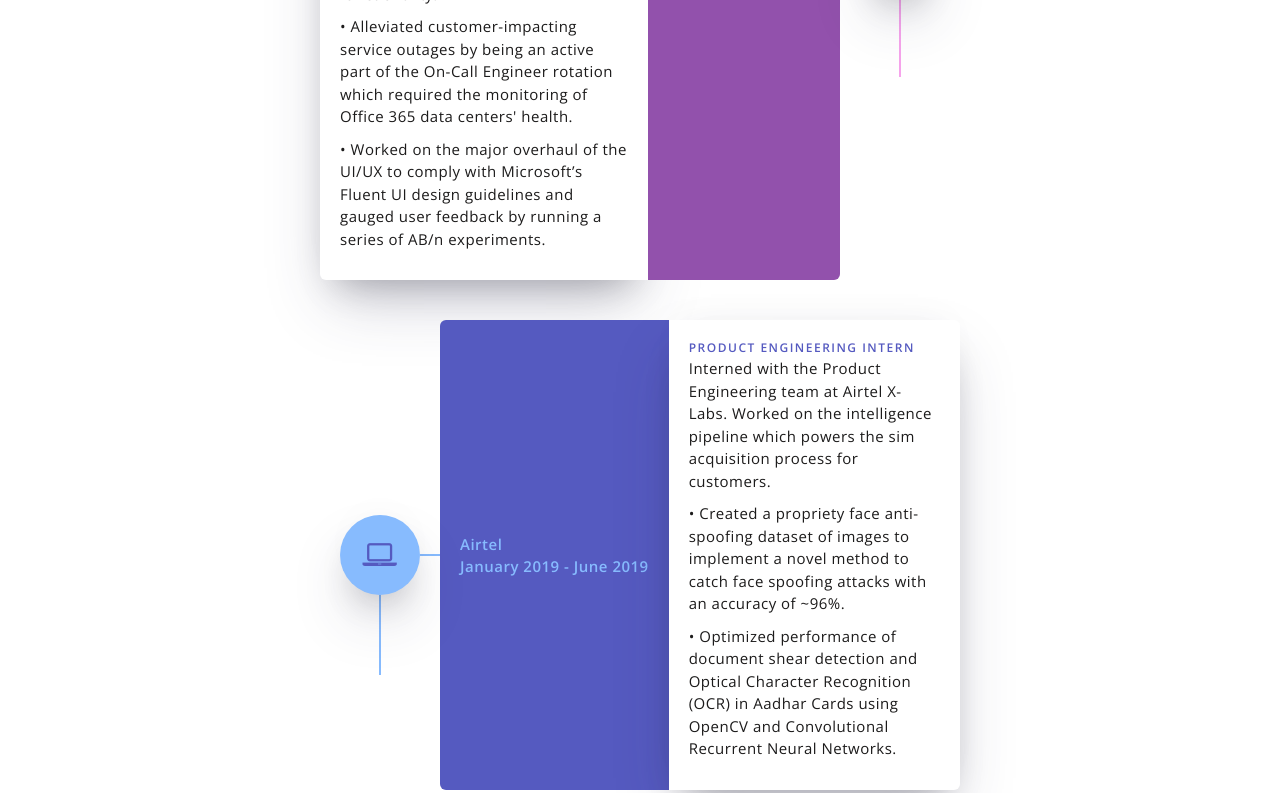
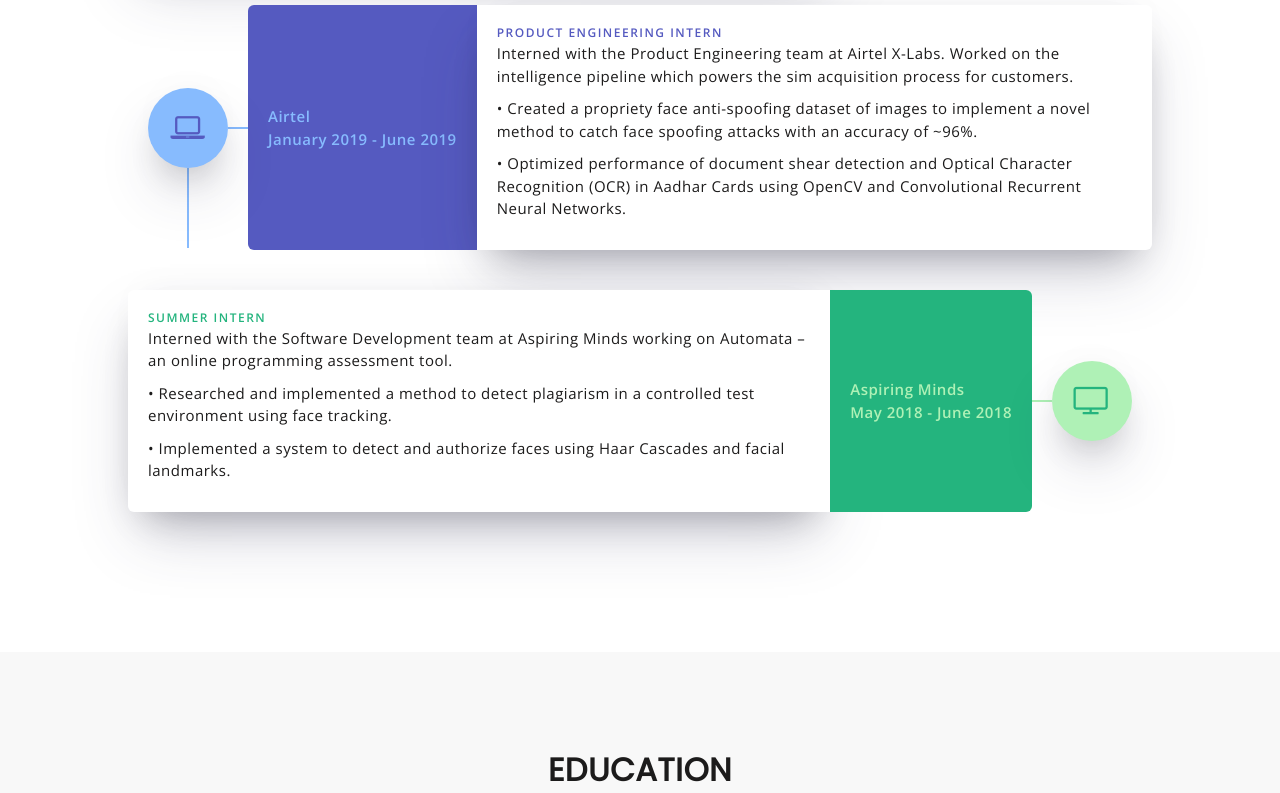
Before and after one commit to reficul31/reficul31.github.io, a plain HTML site: page index.html in a window 1280 px wide. Shown: the part 2279-3072 px from the top of the page. Drawn offline with nearby package versions, Linux system fonts and the light colour scheme.

Commit message:
Fixing CSS and adding aspiring minds experience

```diff
--- a/assets/css/style.css
+++ b/assets/css/style.css
@@ -1228,7 +1228,7 @@ button:focus {
   margin: 20px 0;
   border-radius: 6px;
   align-self: center;
-  width: 50vw;
+  width: 80vw;
 }
 .timeline__event:nth-child(2n+1) {
   flex-direction: row-reverse;
@@ -1279,7 +1279,7 @@ button:focus {
   padding: 20px;
   box-shadow: 0 30px 60px -12px rgba(50, 50, 93, 0.25), 0 18px 36px -18px rgba(0, 0, 0, 0.3), 0 -12px 36px -8px rgba(0, 0, 0, 0.025);
   background: #fff;
-  width: calc(40vw - 84px);
+  width: calc(80vw - 84px);
   border-radius: 0 6px 6px 0;
 }
 .timeline__event__date {
--- a/index.html
+++ b/index.html
@@ -106,7 +106,6 @@
 			</div>
 		</section>
 		<section id="mu-service">
-			<div class="container">
 			<div class="row">
 				<div class="col-md-12">
 					<div class="mu-service-area">
@@ -164,16 +163,17 @@
 											<i class="fa fa-television"></i>
 										</div>
 										<div class="timeline__event__date">
-												WorldBrain.io<br />
-												May 2017 - September 2017
+											Aspiring Minds<br />
+											May 2018 - June 2018
 										</div>
 										<div class="timeline__event__content">
 											<div class="timeline__event__title">
-													Google Summer of Code Intern
+												Summer Intern
 											</div>
 											<div class="timeline__event__description">
-													<p>Part of the top 20% of student developers selected from a competitive pool of candidates. Drafted and worked on the project proposal “Implementation of Continuous Integration Pipeline and a Testing Suite for WorldBrain”. Increased test-based code coverage from 0 to 90% using a system of autonomous tests.</p>
-												</div>
+												<p>Interned with the Software Development team at Aspiring Minds working on Automata – an online programming assessment tool.</p>
+												<p>•	Researched and implemented a method to detect plagiarism in a controlled test environment using face tracking.</p>
+												<p>•	Implemented a system to detect and authorize faces using Haar Cascades and facial landmarks.</p>
 											</div>
 										</div>
 									</div>
```
Lines whose indentation alone changed are shown as unchanged.
